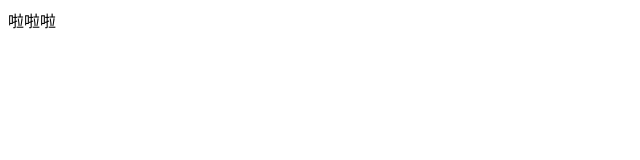
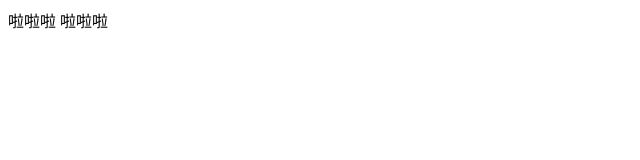
Before and after one commit to lubenwei777/get-demo, a plain HTML site: page index.html in a window 1280 px wide. Shown: the full height of the page, 0-640 px from the left. Drawn offline with Linux system fonts and the light colour scheme.

Commit message:
A的第三次提交

```diff
--- a/index.html
+++ b/index.html
@@ -8,5 +8,7 @@
 </head>
 <body>
     啦啦啦
+    啦啦啦
+
 </body>
 </html>
```
